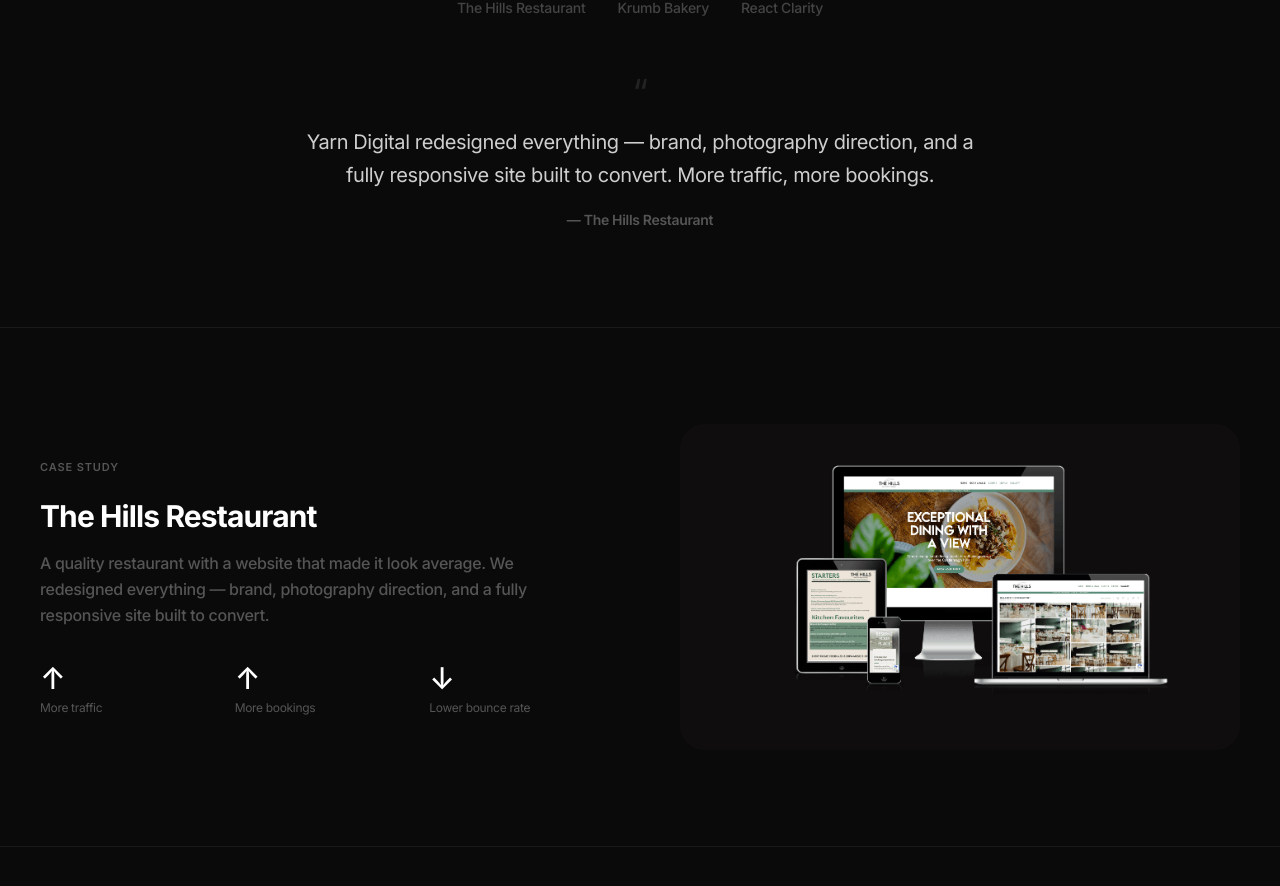
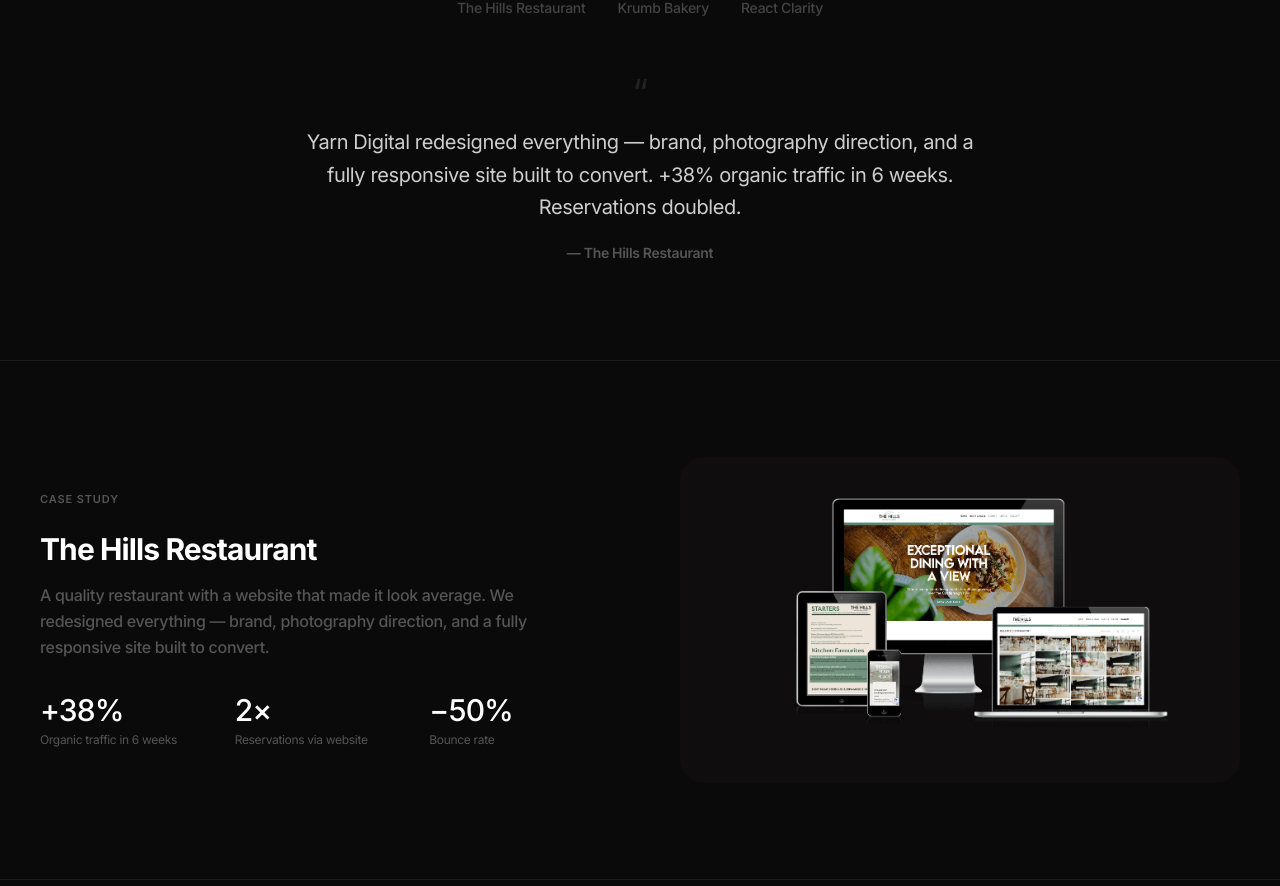
Before and after one commit to yarn-digital-org/yd-dashboard, a Next.js app: page /free-audit in a window 1280 px wide. Shown: the part 1515-2401 px from the top of the page. Built offline with nearby package versions, Linux system fonts and the light colour scheme; no server answers.

Commit message:
feat: update Hills Restaurant case study stats on /free-audit
Replace arrow placeholders with real numbers from Aria's copy:
+38% organic traffic in 6 weeks | 2× reservations | −50% bounce rate

```diff
--- a/src/app/free-audit/page.tsx
+++ b/src/app/free-audit/page.tsx
@@ -275,7 +275,7 @@
                 style={{ letterSpacing: '-0.02em' }}
               >
                 Yarn Digital redesigned everything — brand, photography direction,
-                and a fully responsive site built to convert. More traffic, more bookings.
+                and a fully responsive site built to convert. +38% organic traffic in 6 weeks. Reservations doubled.
               </p>
               <cite className="text-sm text-[#555] not-italic font-semibold">
                 — The Hills Restaurant
@@ -311,9 +311,9 @@
                 </p>
                 <div className="grid grid-cols-3 gap-6">
                   {[
-                    { stat: '↑', label: 'More traffic' },
-                    { stat: '↑', label: 'More bookings' },
-                    { stat: '↓', label: 'Lower bounce rate' },
+                    { stat: '+38%', label: 'Organic traffic in 6 weeks' },
+                    { stat: '2×', label: 'Reservations via website' },
+                    { stat: '−50%', label: 'Bounce rate' },
                   ].map((s, i) => (
                     <div key={i}>
                       <div
```
